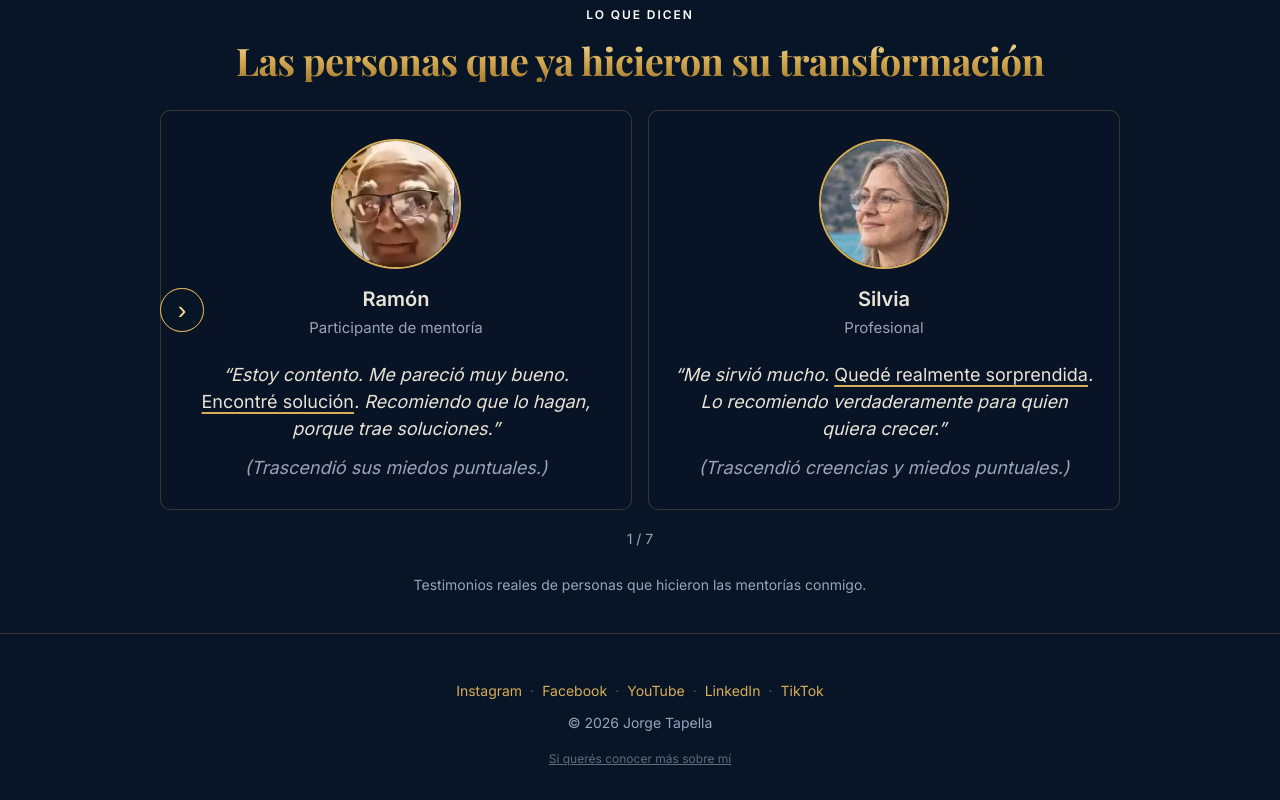
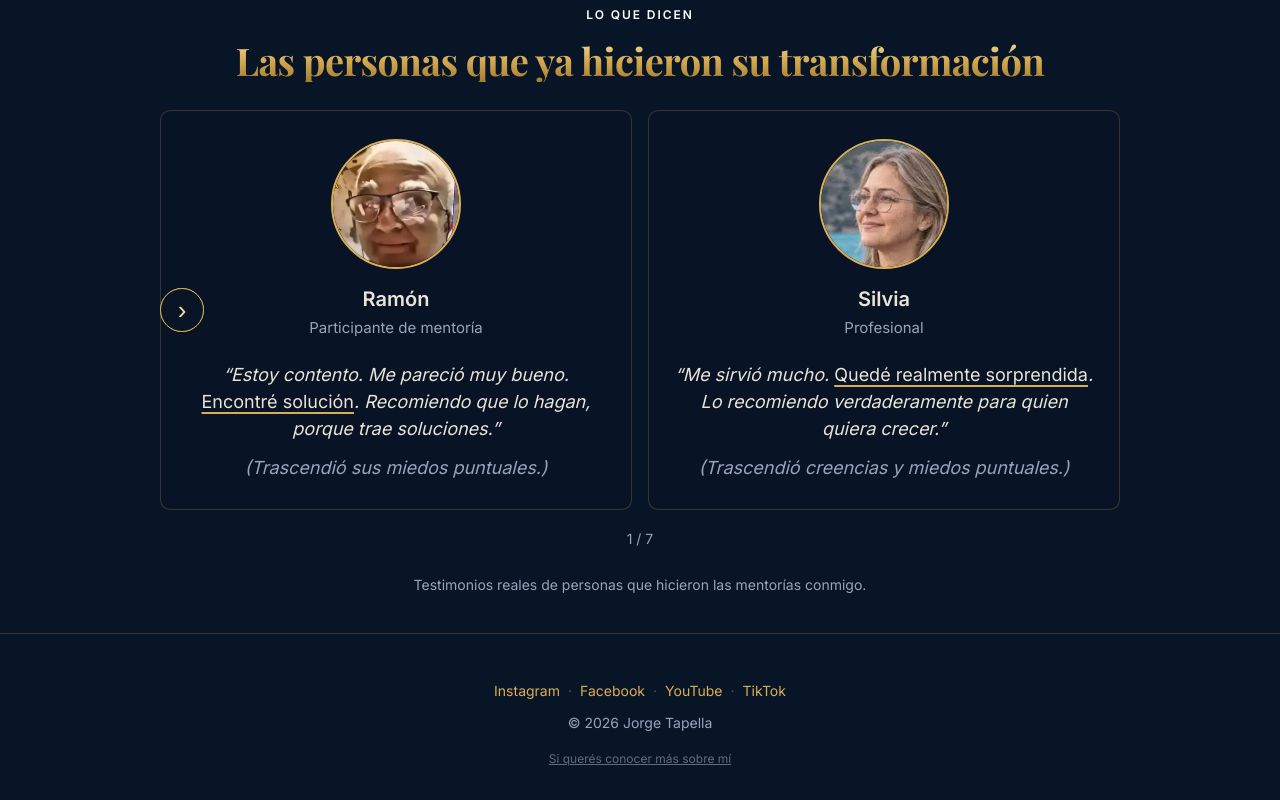
Before and after one commit to tapellaweb-cmd/areas-maestras, a plain HTML site: page index.html in a window 1280 px wide. Shown: the part 8449-9249 px from the top of the page. Drawn offline with Linux system fonts and the light colour scheme.

Commit message:
Pie: YouTube al canal principal (@jorgetapella) y sin LinkedIn
Co-Authored-By: Claude Sonnet 5.5 <noreply@anthropic.com>

```diff
--- a/index.html
+++ b/index.html
@@ -251,7 +251,7 @@ src="https://www.facebook.com/tr?id=4065911757006473&ev=PageView&noscript=1"
 
 <footer class="footer">
   <p class="social" style="margin-top:14px">
-    <a href="https://www.instagram.com/jorgetapella/" target="_blank" rel="noopener">Instagram</a><span class="sep">·</span><a href="https://www.facebook.com/jorgetapelladps" target="_blank" rel="noopener">Facebook</a><span class="sep">·</span><a href="https://www.youtube.com/@JorgeTapellaConsultoria" target="_blank" rel="noopener">YouTube</a><span class="sep">·</span><a href="https://www.linkedin.com/in/jorge-tapella-03193b37b/" target="_blank" rel="noopener">LinkedIn</a><span class="sep">·</span><a href="https://www.tiktok.com/@jorgetapella" target="_blank" rel="noopener">TikTok</a>
+    <a href="https://www.instagram.com/jorgetapella/" target="_blank" rel="noopener">Instagram</a><span class="sep">·</span><a href="https://www.facebook.com/jorgetapelladps" target="_blank" rel="noopener">Facebook</a><span class="sep">·</span><a href="https://www.youtube.com/@jorgetapella" target="_blank" rel="noopener">YouTube</a><span class="sep">·</span><a href="https://www.tiktok.com/@jorgetapella" target="_blank" rel="noopener">TikTok</a>
   </p>
     <p style="margin-top:10px">© 2026 Jorge Tapella<span class="site-only"> · <a href="https://jorgetapella.com.ar/" style="color:inherit">Inicio</a></span></p>
   <p style="margin-top:14px;font-size:12px;opacity:.6"><a href="https://jorgetapella.com.ar/" target="_blank" rel="noopener" style="color:inherit">Si querés conocer más sobre mí</a></p>
```
